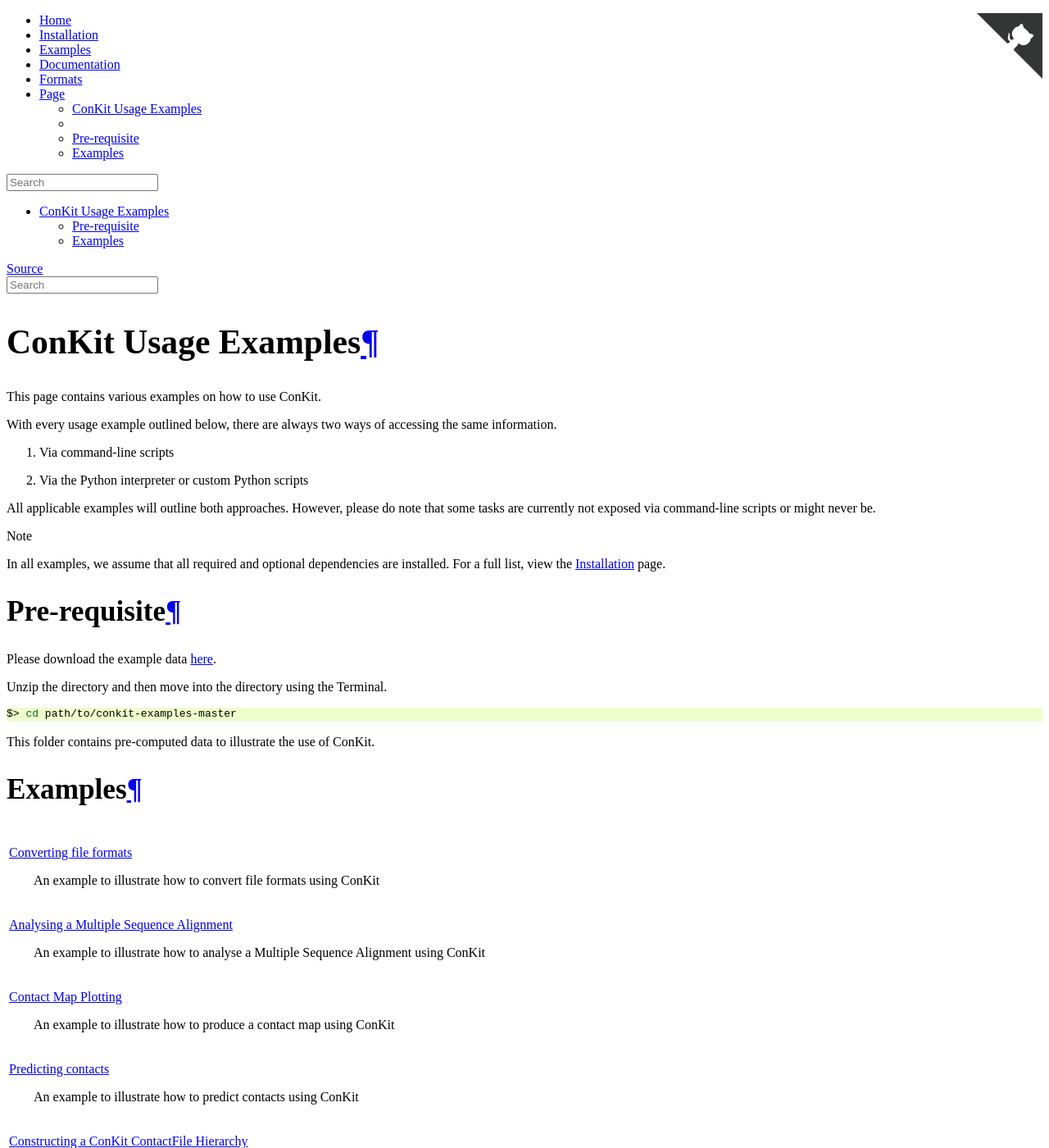
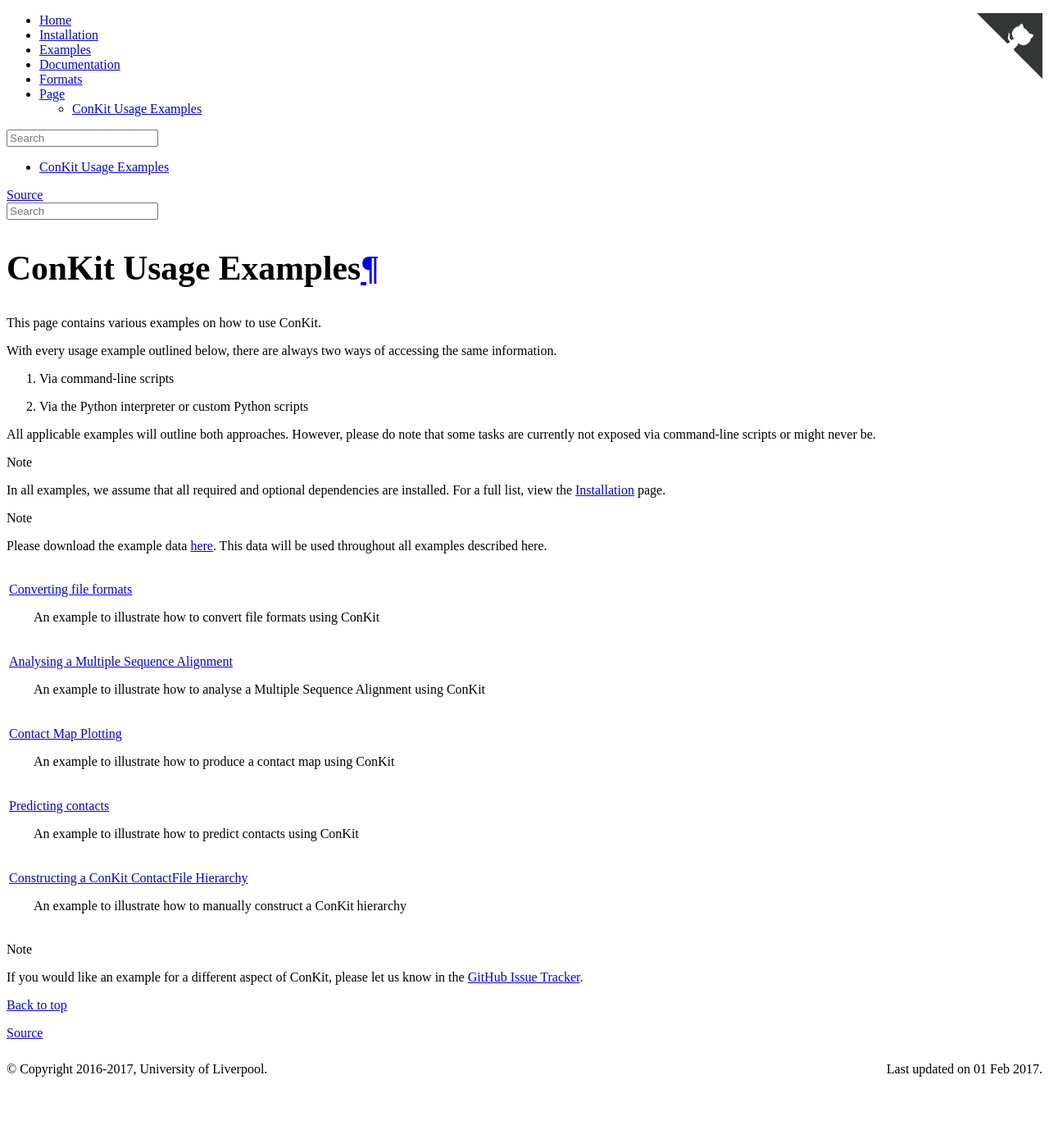
Before and after one commit to rigdenlab/conkit, a Sphinx documentation site: the page built from docs/examples.rst, in a window 1280 px wide and 1400 px high. Shown: the whole window at 82% size. Built offline with Sphinx 7.4.7, drawn with Linux system fonts in a browser that asks for light colours.

Commit message:
updated page

```diff
--- a/docs/examples.rst
+++ b/docs/examples.rst
@@ -16,20 +16,9 @@ All applicable examples will outline both approaches. However, please do note th
 
    In all examples, we assume that all required and optional dependencies are installed. For a full list, view the :ref:`Installation` page.
 
-Pre-requisite
--------------
-Please download the example data `here <https://github.com/rigdenlab/conkit-examples/archive/master.zip>`_.
+.. note::
 
-Unzip the directory and then move into the directory using the Terminal.
-
-.. code-block:: bash
-
-   $> cd path/to/conkit-examples-master
-
-This folder contains pre-computed data to illustrate the use of ConKit.
-
-Examples
---------
+   Please download the example data `here <https://github.com/rigdenlab/conkit-examples/archive/master.zip>`_. This data will be used throughout all examples described here.
 
 +-------------------------------------------------------------------------------------------------+
 | :ref:`example_file_conversion`                                                                  |
```
